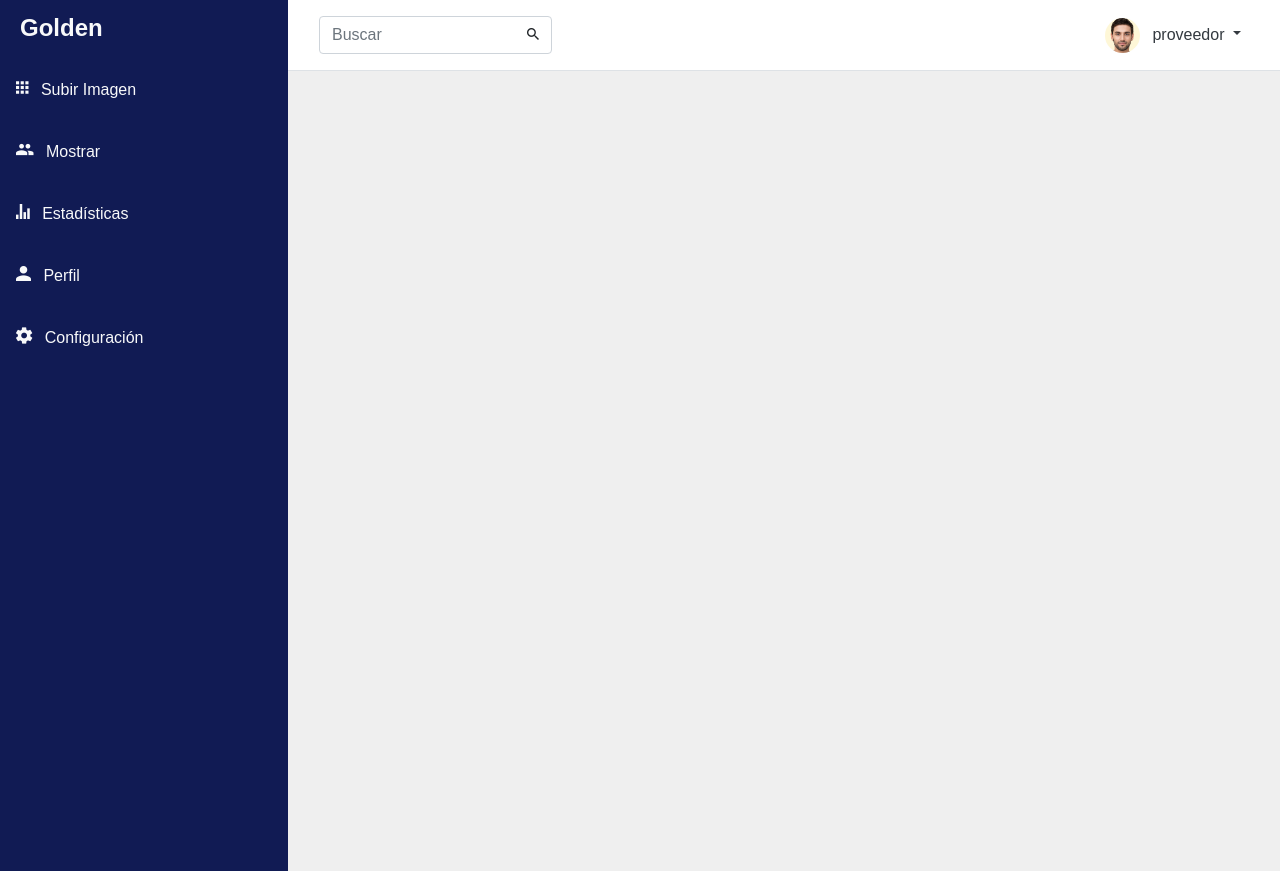
After one commit to gilbyMCS/adminprov, a PHP site: page /view/proveedor/view/subirimagen.php in a window 1280 px wide. The commit adds this page. Run offline with PHP 8.4, Linux system fonts and the light colour scheme; some web fonts are replaced.

Commit message:
ya lo subi

```diff
--- a/view/proveedor/index.php
+++ b/view/proveedor/index.php
@@ -9,7 +9,7 @@ require_once 'assets/librerias.php';
     <div class="d-flex" id="content-wrapper">
 
         <!-- Sidebar -->
-        <?php require_once 'assets/siderbar.php'; ?>
+        <?php require_once 'view/siderbar.php'; ?>
         <!-- Fin sidebar -->
         <!-- Fin Navbar -->
 
@@ -23,8 +23,8 @@ require_once 'assets/librerias.php';
                             <h1 class="font-weight-bold mb-0">Bienvenido </h1>
                             <p class="lead text-muted">Golden Parties</p>
                         </div>
-                        <div class="col-lg-9 col-md-8 text-center">
-                        <img src="../../img/GoldenPartiesLOGO.jpg.png" class="card-img-top" alt="..." style="width: 30%;">
+                        <div class="col-lg-9 col-md-8">
+                            <img src="../../img/GoldenPartiesLOGO.jpg.png" class="card-img-top" alt="..." style="width: 30%;">
                         </div>
                     </div>
                 </div>
--- a/view/proveedor/assets/siderbar.php
+++ b/view/proveedor/view/siderbar.php
@@ -3,8 +3,8 @@
         <h4 class="text-light font-weight-bold mb-0">Golden</h4>
     </div>
     <div class="menu">
-        <a href="#" class="d-block text-light p-3 border-0"><i class="icon ion-md-apps lead mr-2"></i>
-            Tablero</a>
+        <a href="view/subirimagen.php" class="d-block text-light p-3 border-0"><i class="icon ion-md-apps lead mr-2"></i>
+            Subir Imagen</a>
 
         <a href="#" class="d-block text-light p-3 border-0"><i class="icon ion-md-people lead mr-2"></i>
             Usuarios</a>
--- /dev/null
+++ b/view/proveedor/view/subirImagen.php
@@ -0,0 +1,80 @@
+<!doctype html>
+<html lang="en">
+
+<?php
+require_once '../assets/librerias.php';
+?>
+
+<body>
+    <div class="d-flex" id="content-wrapper">
+
+        <!-- Sidebar -->
+        <div id="sidebar-container" class="bg-primary">
+            <div class="logo">
+                <h4 class="text-light font-weight-bold mb-0">Golden</h4>
+            </div>
+            <div class="menu">
+                <a href="view/subirimagen.php" class="d-block text-light p-3 border-0"><i class="icon ion-md-apps lead mr-2"></i>
+                    Subir Imagen</a>
+
+                <a href="#" class="d-block text-light p-3 border-0"><i class="icon ion-md-people lead mr-2"></i>
+                    Mostrar</a>
+
+                <a href="#" class="d-block text-light p-3 border-0"><i class="icon ion-md-stats lead mr-2"></i>
+                    Estadísticas</a>
+                <a href="#" class="d-block text-light p-3 border-0"><i class="icon ion-md-person lead mr-2"></i>
+                    Perfil</a>
+                <a href="#" class="d-block text-light p-3 border-0"> <i class="icon ion-md-settings lead mr-2"></i>
+                    Configuración</a>
+            </div>
+        </div>
+        <div class="w-100">
+
+            <!-- Navbar -->
+            <nav class="navbar navbar-expand-lg navbar-light bg-light border-bottom">
+                <div class="container">
+
+                    <button class="navbar-toggler" type="button" data-toggle="collapse" data-target="#navbarSupportedContent" aria-controls="navbarSupportedContent" aria-expanded="false" aria-label="Toggle navigation">
+                        <span class="navbar-toggler-icon"></span>
+                    </button>
+
+                    <div class="collapse navbar-collapse" id="navbarSupportedContent">
+                        <form class="form-inline position-relative d-inline-block my-2">
+                            <input class="form-control" type="search" placeholder="Buscar" aria-label="Buscar">
+                            <button class="btn position-absolute btn-search" type="submit"><i class="icon ion-md-search"></i></button>
+                        </form>
+                        <ul class="navbar-nav ml-auto mt-2 mt-lg-0">
+                            <li class="nav-item dropdown">
+                                <a class="nav-link text-dark dropdown-toggle" href="#" id="navbarDropdown" role="button" data-toggle="dropdown" aria-haspopup="true" aria-expanded="false">
+                                    <img src="assets/img/user-1.png" class="img-fluid rounded-circle avatar mr-2" alt="https://generated.photos/" />
+                                    proveedor
+                                </a>
+                                <!-- perfin configurar -->
+                                <div class="dropdown-menu dropdown-menu-right" aria-labelledby="navbarDropdown">
+                                    <a class="dropdown-item" href="#">Mi perfil</a>
+                                    <a class="dropdown-item" href="#">Suscripciones</a>
+                                    <div class="dropdown-divider"></div>
+                                    <a class="dropdown-item" href="#">Cerrar sesión</a>
+                                </div>
+                            </li>
+                        </ul>
+                    </div>
+                </div>
+            </nav>
+            <!-- Fin sidebar -->
+            <!-- Fin Navbar -->
+
+            <!-- Page Content -->
+            <div id="content" class="bg-grey w-100">
+                <section>
+
+                </section>
+
+            </div>
+
+        </div>
+    </div>
+    <?php require_once '../assets/script.php';  ?>
+</body>
+
+</html>
```
